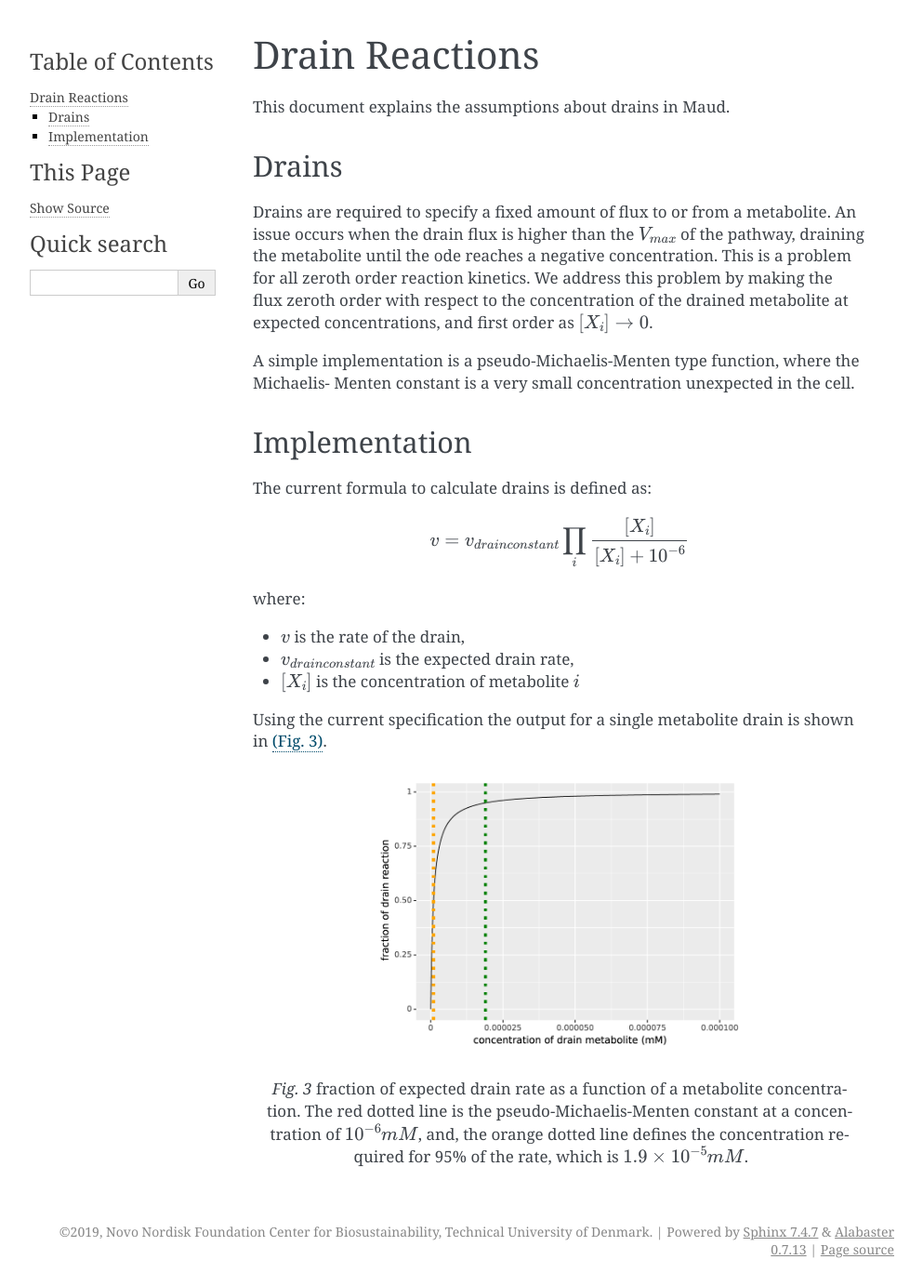
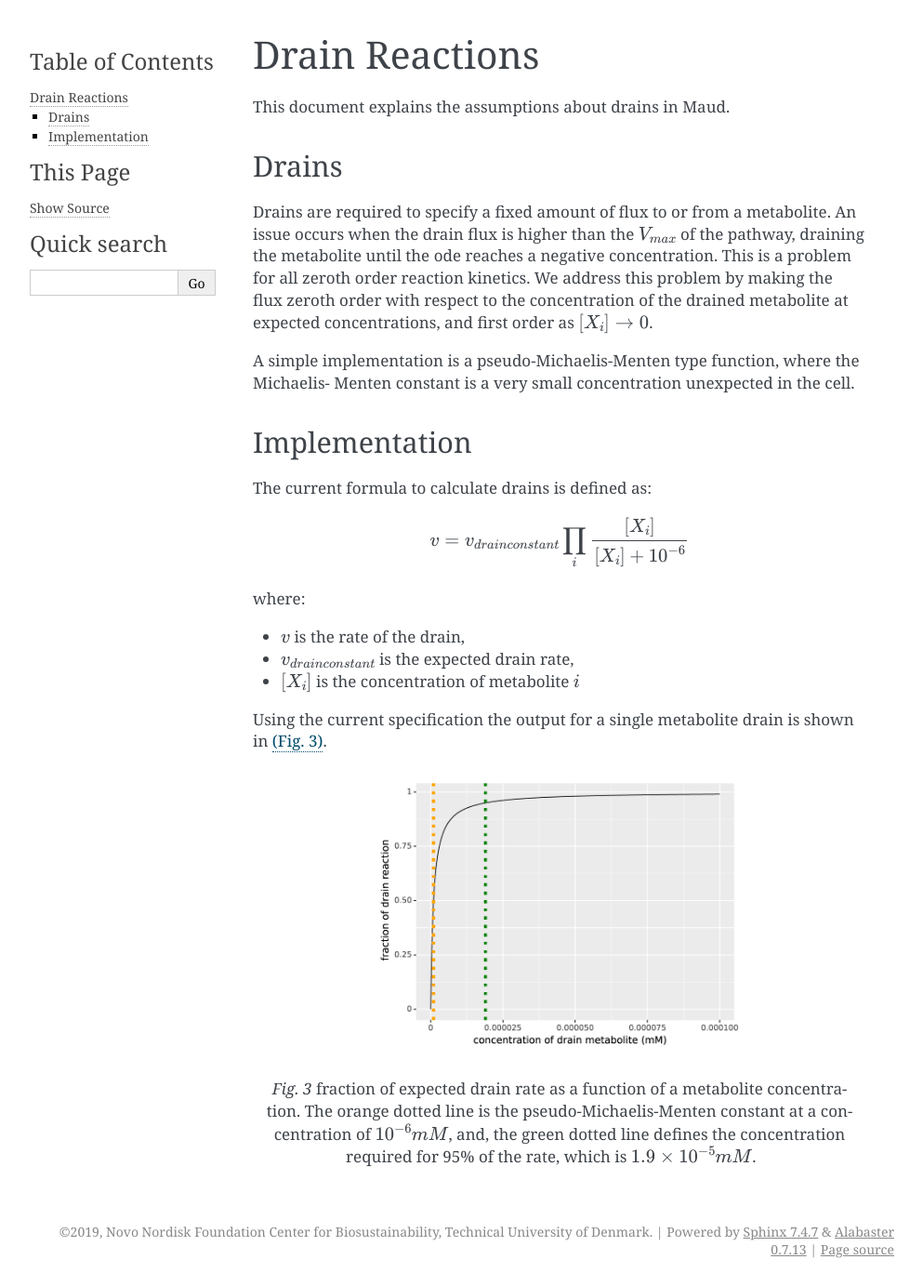
Before and after one commit to biosustain/Maud, a Sphinx documentation site: the page built from docs/theory/drains.rst, in a window 1280 px wide. Shown: the whole page at 93% size, without its empty margins (148-1141 px from the left). Built offline with Sphinx 7.4.7, drawn with Linux system fonts in a browser that asks for light colours.

Commit message:
doc: fixing colours on plot

```diff
--- a/docs/theory/drains.rst
+++ b/docs/theory/drains.rst
@@ -39,6 +39,6 @@ drain is shown in :numref:`(Fig. %s) <fraction_of_drain>`.
     :width: 400
 
     fraction of expected drain rate as a function of a metabolite concentration.
-    The red dotted line is the pseudo-Michaelis-Menten constant at a concentration
-    of :math:`10^{-6} mM`, and, the orange dotted line defines the concentration
+    The orange dotted line is the pseudo-Michaelis-Menten constant at a concentration
+    of :math:`10^{-6} mM`, and, the green dotted line defines the concentration
     required for 95% of the rate, which is :math:`1.9 \times 10^{-5} mM`.
```
